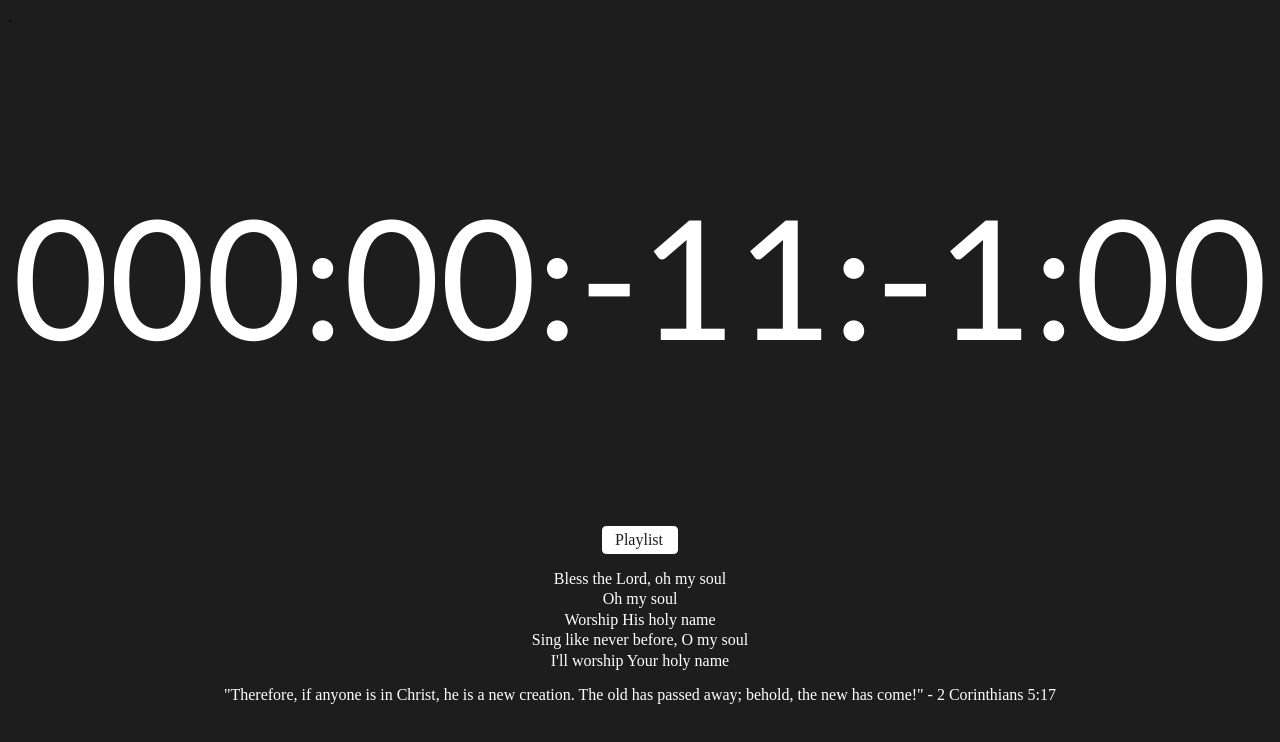
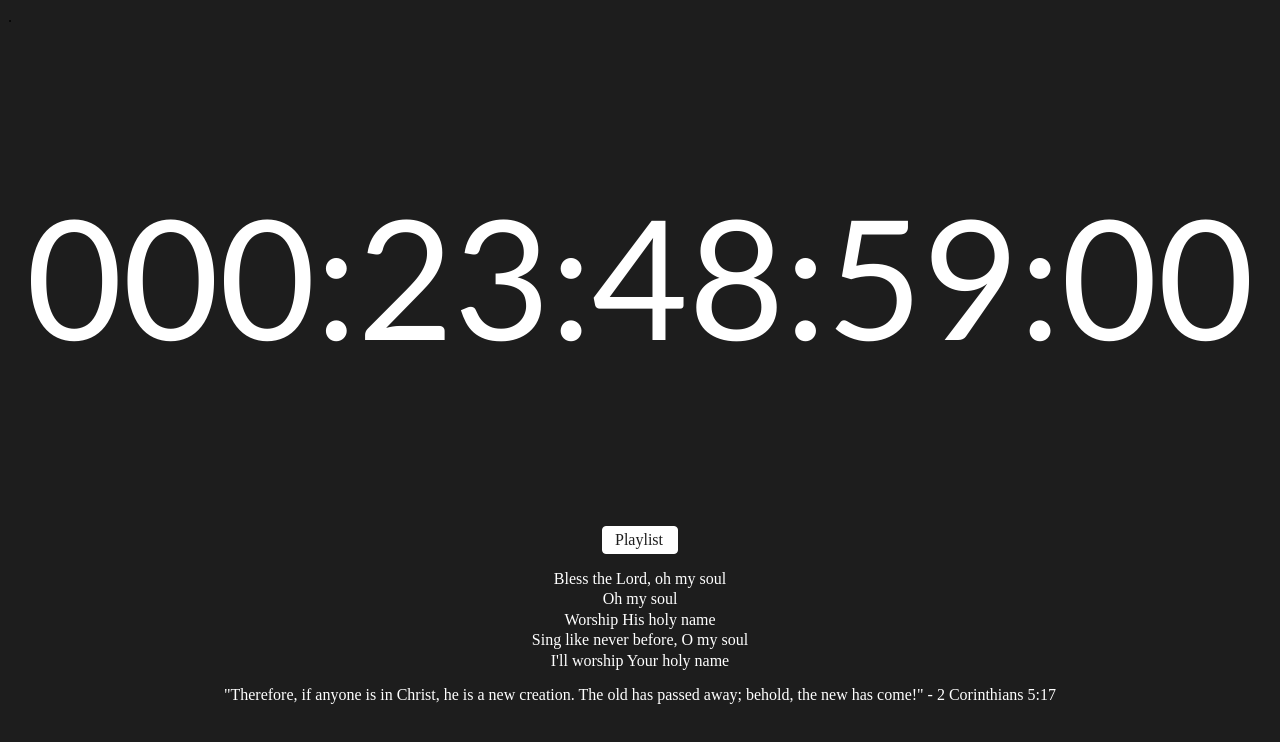
Before and after one commit to cfoltz1102/cfoltz1102.github.io, a plain HTML site: page time-since.html in a window 1280 px wide. Drawn offline with Linux system fonts and the light colour scheme.

Commit message:
Update time-since.html
2025 recommits - 1

```diff
--- a/time-since.html
+++ b/time-since.html
@@ -56,7 +56,7 @@ a:hover {
 
 //document.getElementById("timer").style.lineHeight = screen.height*(6/8) + "px";
 
-var THE_DATE = new Date(2025, 5, 30);
+var THE_DATE = new Date(2025, 5, 29);
 THE_DATE.setHours(24);
 
 function fillDate() {
```
